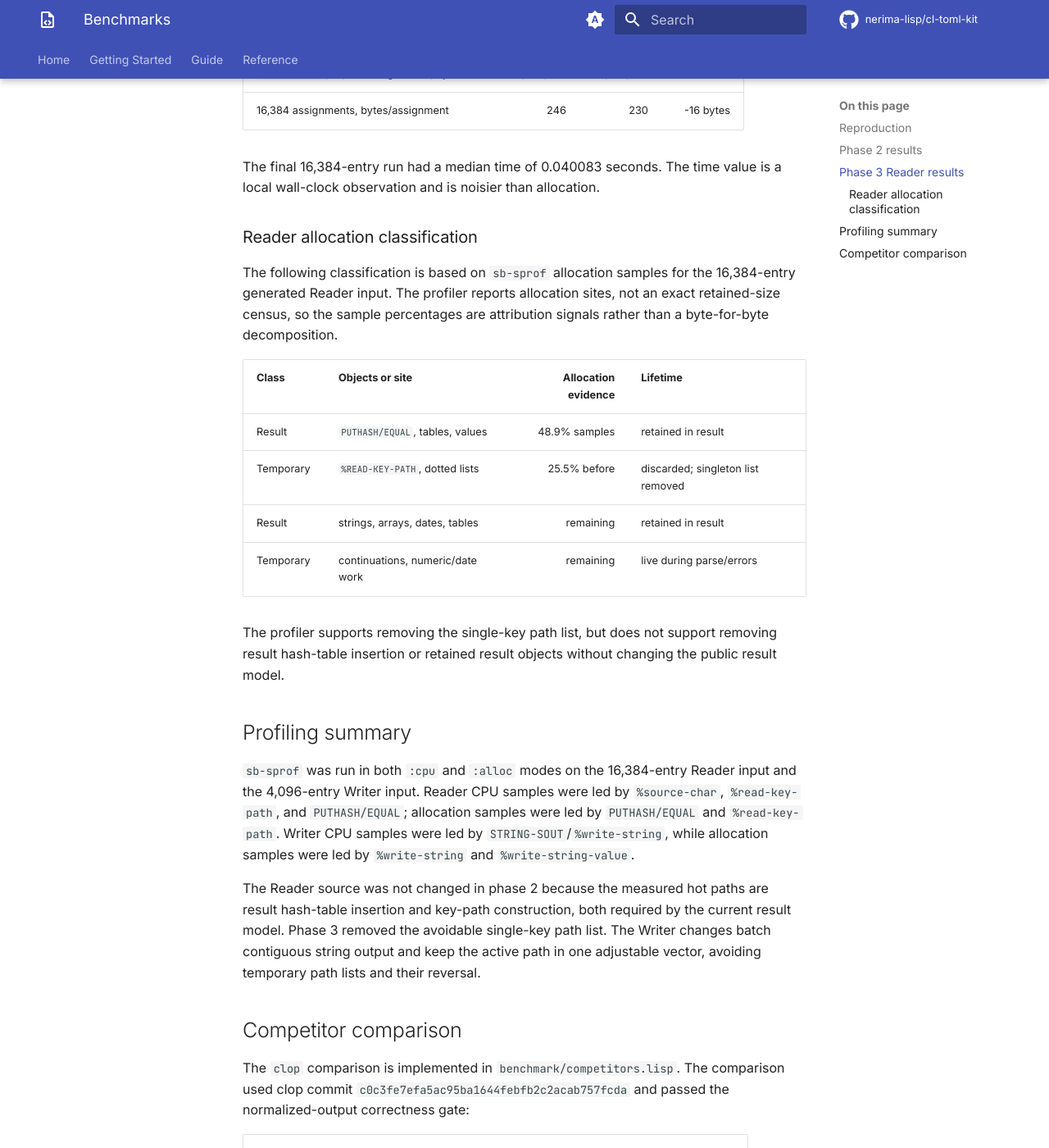
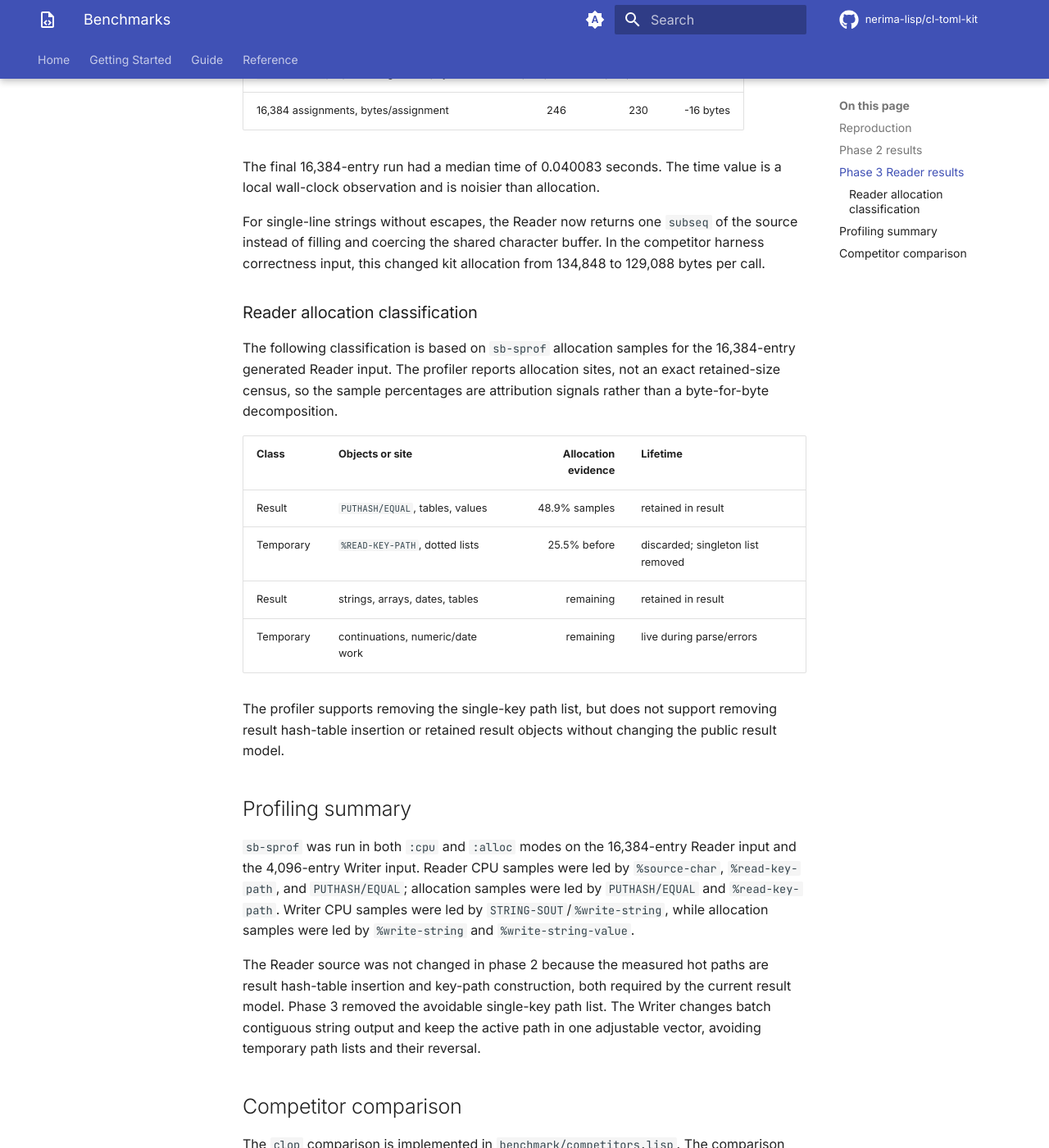
Before and after one commit to nerima-lisp/cl-toml-kit, an MkDocs documentation site: the page built from docs/src/reference/benchmarks.md, in a window 1280 px wide and 1400 px high, scrolled down 2045 px. Shown: the whole window at 82% size. Built offline with MkDocs 1.6.1 and Material for MkDocs 9.7.7, drawn with Linux system fonts in a browser that asks for light colours; comment, search, counter and statistics services are not loaded; some of the changed text lies outside the part shown.

Commit message:
Avoid buffering simple reader strings from 134848 to 129088 bytes

```diff
--- a/docs/src/reference/benchmarks.md
+++ b/docs/src/reference/benchmarks.md
@@ -70,6 +70,11 @@ behavior.
 The final 16,384-entry run had a median time of 0.040083 seconds. The time
 value is a local wall-clock observation and is noisier than allocation.
 
+For single-line strings without escapes, the Reader now returns one `subseq`
+of the source instead of filling and coercing the shared character buffer. In
+the competitor harness correctness input, this changed kit allocation from
+134,848 to 129,088 bytes per call.
+
 ### Reader allocation classification
 
 The following classification is based on `sb-sprof` allocation samples for the
@@ -112,9 +117,9 @@ passed the normalized-output correctness gate:
 
 | Assignments | kit sec | clop sec | kit bytes | clop bytes | clop / kit |
 | ---: | ---: | ---: | ---: | ---: | ---: |
-| 256 | 0.000218 | 0.003951 | 134,848 | 6,244,160 | 46.3x |
-| 512 | 0.000463 | 0.006915 | 230,528 | 12,412,608 | 53.8x |
-| 1,024 | 0.000829 | 0.053528 | 358,528 | 24,374,208 | 68.0x |
+| 256 | 0.000232 | 0.003444 | 129,088 | 6,204,416 | 48.1x |
+| 512 | 0.000411 | 0.008469 | 228,096 | 12,185,024 | 53.4x |
+| 1,024 | 0.000835 | 0.044255 | 398,336 | 24,342,272 | 61.1x |
 
 The comparison is diagnostic only and does not relax TOML 1.1.0 conformance
 checks. The benchmark gate treats strings as scalar values and compares the
```
Also changed, not shown: 1 other file.
